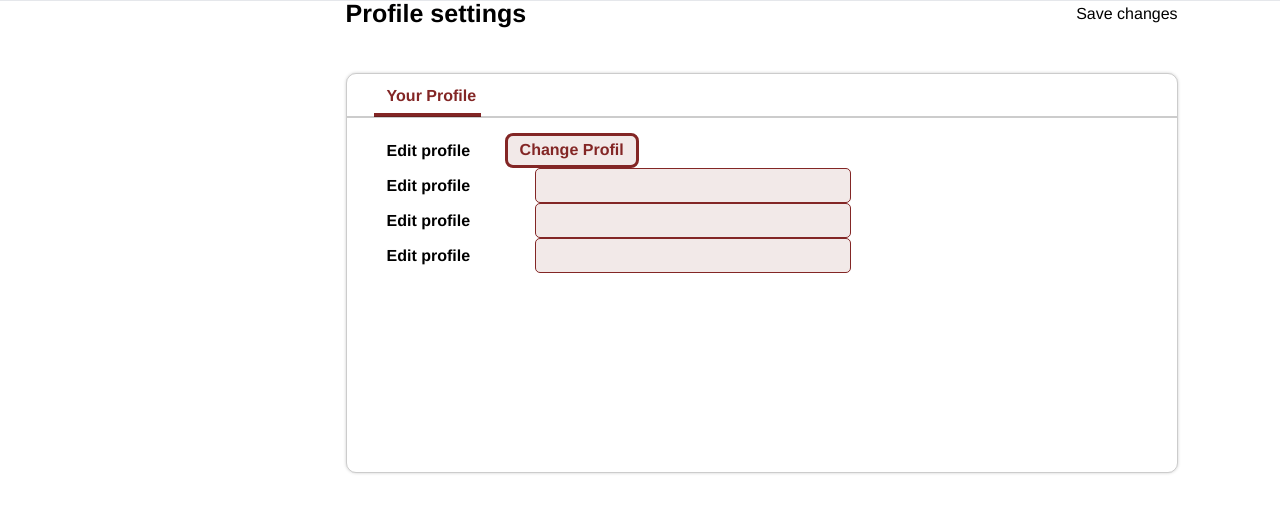
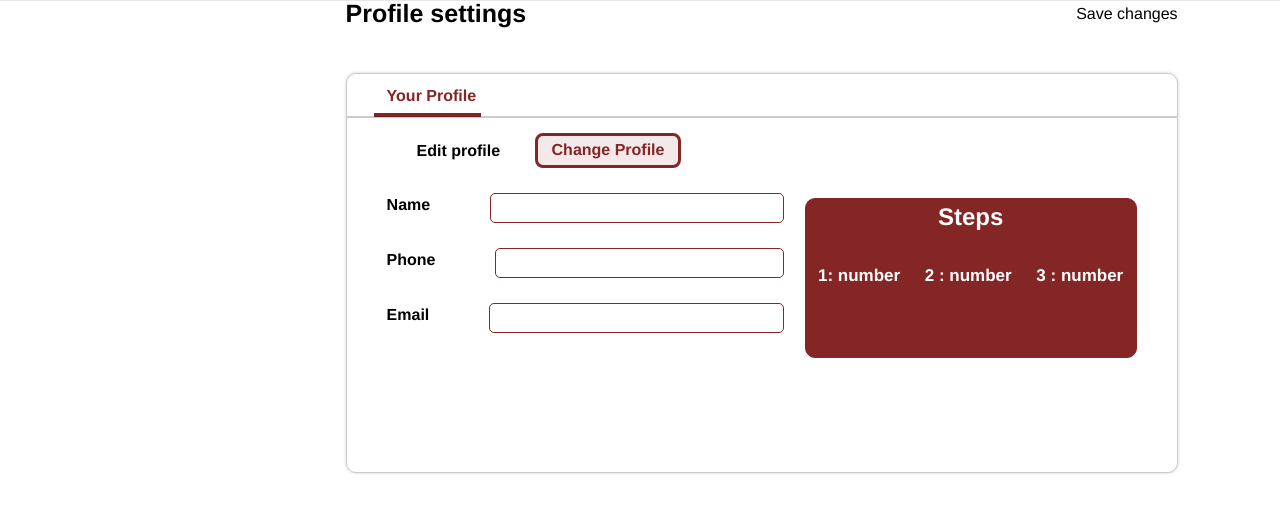
Before and after one commit to SPOTWEBDEV/dashboard, a PHP site: page /dashboards/user/profile/index.php in a window 1280 px wide. Shown: the part 69-582 px from the top of the page. Run offline with PHP 8.4, Linux system fonts and the light colour scheme; a user stored in the database is signed in; data comes from the database, SQL or seed files in the repository; data that the repository does not hold is empty; some libraries are stand-ins or nearby versions.

Commit message:
still working on the profile

```diff
--- a/user/profile/index.php
+++ b/user/profile/index.php
@@ -86,13 +86,36 @@ include('../../server/client/authorization/index.php');
         margin-bottom: -16px;
         margin-left: 27px;
     }
-    form{
+
+    .inputs_holder{
+        display: flex;
+        justify-content: space-between;
+    }
+
+    form {
         margin-left: 40px;
         margin-top: 15px;
     }
-    .input_box1 input{
+
+    .input_box1 {
+        margin-left: 30px;
+    }
+    .input_box2 {
+        display: flex;
+        align-items: center;
+    }
+    .input_box3 {
+        display: flex;
+        align-items: center;
+    }
+    .input_box4 {
+        display: flex;
+        align-items: center;
+    }
+
+    .input_box1 input {
         border-radius: 8px;
-        width: 17%;
+        width: 40%;
         height: 35px;
         font-weight: 600;
         text-align: center;
@@ -101,49 +124,83 @@ include('../../server/client/authorization/index.php');
         border: 3px solid #832625;
         margin-left: 30px;
     }
-    .input_box2 input{
+
+    .input_box2 input {
         border-radius: 5px;
-        width: 40%;
-        height: 35px;
+        width: 100%;
+        height: 30px;
         font-weight: 600;
-        text-align: center;
         color: #832625;
-        background: rgb(131, 38, 37, 0.1);
         border: 1px solid #832625;
         margin-left: 60px;
+        margin-top: 25px;
     }
-    .input_box3 input{
+
+    .input_box3 input {
         border-radius: 5px;
-        width: 40%;
-        height: 35px;
+        width: 100%;
+        height: 30px;
         font-weight: 600;
-        text-align: center;
         color: #832625;
-        background: rgb(131, 38, 37, 0.1);
         border: 1px solid #832625;
         margin-left: 60px;
+        margin-top: 25px;
     }
-    .input_box4 input{
+
+    .input_box4 input {
         border-radius: 5px;
-        width: 40%;
-        height: 35px;
+        width: 100%;
+        height: 30px;
         font-weight: 600;
-        text-align: center;
         color: #832625;
-        background: rgb(131, 38, 37, 0.1);
         border: 1px solid #832625;
         margin-left: 60px;
+        margin-top: 25px;
     }
-    .input_box1 label{
+
+    .input_box1 label {
         font-weight: 600;
     }
-    .input_box2 label{
+
+    .input_box2 label {
         font-weight: 600;
+        margin-bottom: -20px;
     }
-    .input_box3 label{
+
+    .input_box3 label {
         font-weight: 600;
+        margin-bottom: -20px;
     }
-    .input_box4 label{
+
+    .input_box4 label {
+        font-weight: 600;
+        margin-bottom: -20px;
+    }
+
+
+    .profile_spec {
+        width: 40%;
+        height: 20vh;
+        margin-top: 80px;
+        margin-right: 40px;
+        border: 1px solid #832625;
+        background: #832625;
+        color: white;
+        text-align: center;
+        border-radius: 10px;
+    }
+    .step_P1{
+        font-weight: 600;
+        font-size: 24px;
+    }
+    .steps_num{
+        display: flex;
+        justify-content: space-around;
+        text-align: center;
+        margin-top: 28px;
+    }
+    .steps_num p{
+        font-size: 17px;
         font-weight: 600;
     }
 </style>
@@ -183,20 +240,34 @@ include('../../server/client/authorization/index.php');
                     </div>
 
                     <div class="input_box2">
-                        <label>Edit profile</label>
+                        <label>Name</label>
                         <input type="text">
                     </div>
 
                     <div class="input_box3">
-                        <label>Edit profile</label>
+                        <label>Phone</label>
                         <input type="text">
                     </div>
 
                     <div class="input_box4">
-                        <label>Edit profile</label>
+                        <label>Email</label>
                         <input type="text">
                     </div>
                 </form>
+
+
+
+                <div class="profile_spec">
+                    <div class="steps">
+                        <p class="step_P1">Steps</p>
+
+                        <div class="steps_num">
+                            <p>1: number</p>
+                            <p>2 : number</p>
+                            <p>3 : number</p>
+                        </div>
+                    </div>
+                </div>
             </div>
         </div>
 
```
